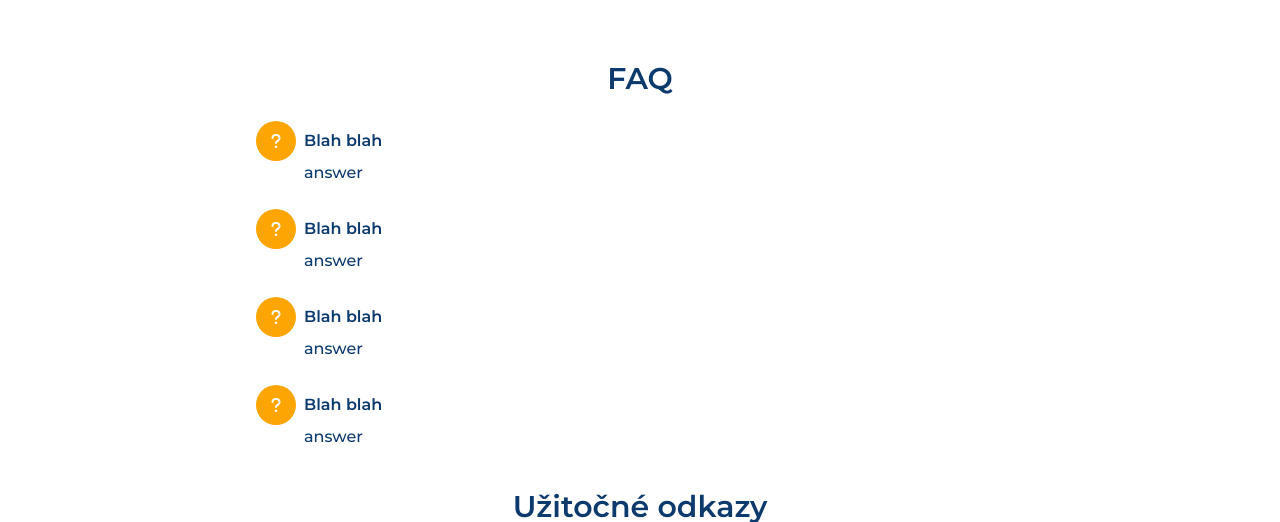
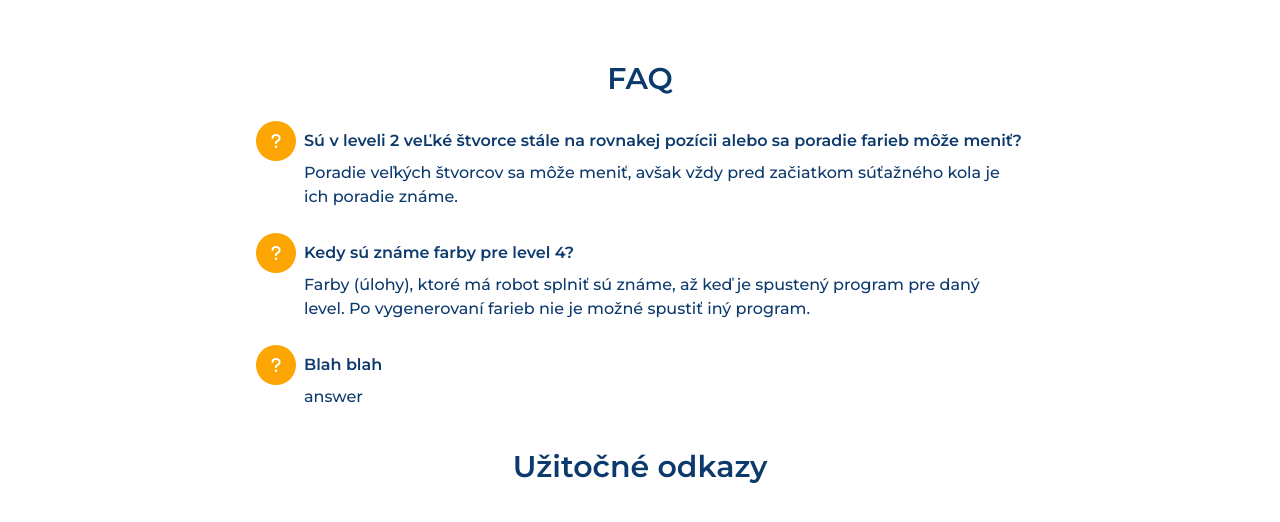
Before and after one commit to KatkaMarcincakova/Challenge-calculator, a website: page src/index.html in a window 1280 px wide. Shown: the part 1521-2043 px from the top of the page. Drawn offline with nearby package versions, Linux system fonts and the light colour scheme.

Commit message:
pridane otazky

```diff
--- a/src/index.html
+++ b/src/index.html
@@ -201,11 +201,11 @@
                     <i class="fa-solid fa-question"></i>
                 </div>
                 <div class="self-center ml-2 font-semibold">
-                    Blah blah
+                    Sú v leveli 2 veĽké štvorce stále na rovnakej pozícii alebo sa poradie farieb môže meniť?
                 </div>
             </div>
             <div class="ml-12">
-                answer
+                Poradie veľkých štvorcov sa môže meniť, avšak vždy pred začiatkom súťažného kola je ich poradie známe.
             </div>
         </div>
 
@@ -215,25 +215,11 @@
                     <i class="fa-solid fa-question"></i>
                 </div>
                 <div class="self-center ml-2 font-semibold">
-                    Blah blah
+                    Kedy sú známe farby pre level 4?
                 </div>
             </div>
             <div class="ml-12">
-                answer
-            </div>
-        </div>
-
-        <div class="w-[90%] md:w-[60%] mx-auto mt-6">
-            <div class="flex flex-row items-stretch">
-                <div class="flex-shrink-0 w-10 h-10 rounded-full bg-orange inline-flex items-center justify-center text-white relative z-10">
-                    <i class="fa-solid fa-question"></i>
-                </div>
-                <div class="self-center ml-2 font-semibold">
-                    Blah blah
-                </div>
-            </div>
-            <div class="ml-12">
-                answer
+                Farby (úlohy), ktoré má robot splniť sú známe, až keď je spustený program pre daný level. Po vygenerovaní farieb nie je možné spustiť iný program.
             </div>
         </div>
 
```
